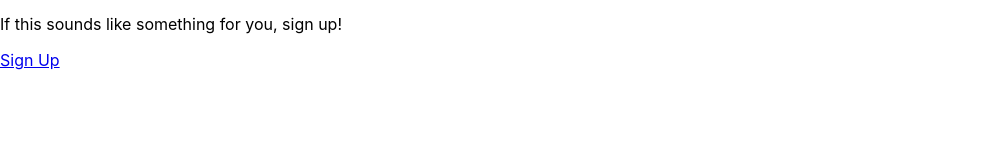
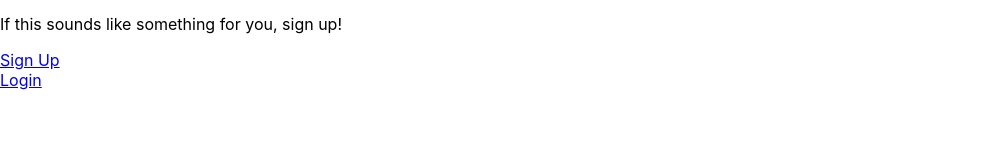
Before and after one commit to bthornton505/Plantify, a React (Create React App) app in the folder pbc-client/: page / in a window 1280 px wide. Shown: the part 140-300 px from the top of the page, without its empty margins (0-996 px from the left). Built offline with nearby package versions, Linux system fonts and the light colour scheme.

Commit message:
added link to login page

```diff
--- a/pbc-client/src/components/LandingPage.js
+++ b/pbc-client/src/components/LandingPage.js
@@ -10,6 +10,8 @@ const LandingPage= () => {
       <p>Not only can you create and save your fav recipes, but you can also explore our vast database of vegan/vegetarian recipes!</p>
       <p>If this sounds like something for you, sign up!</p>
       <Link to="/signup">Sign Up</Link>
+      <br></br>
+      <Link to="/login">Login</Link>
     </div>
   )
 }
```
